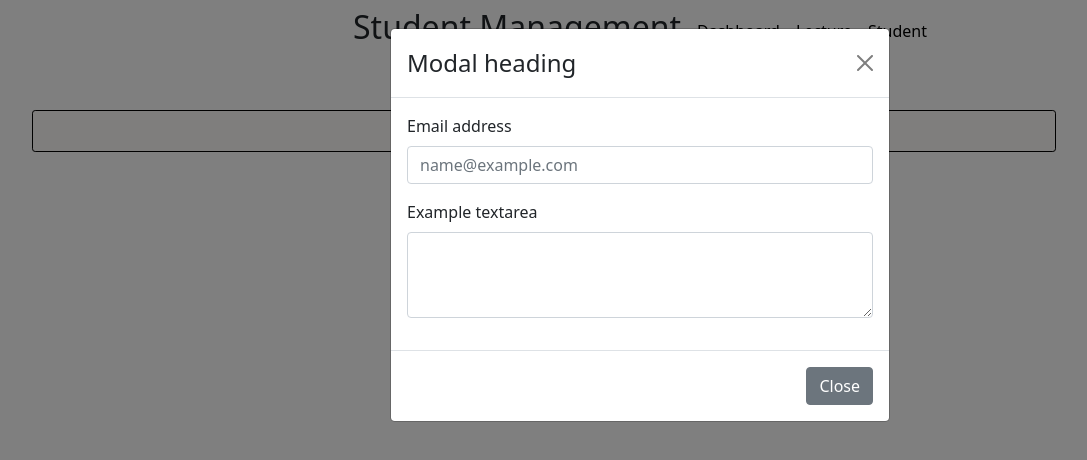
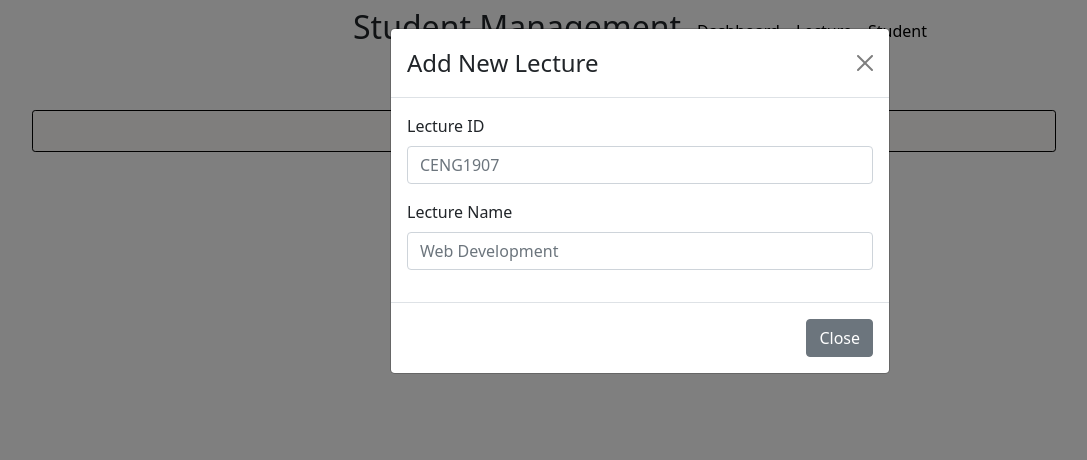
Before and after one commit to tugbayilmaz01/student-management, a React (Create React App) app: page / in a window 1280 px wide. Both pictures are taken after a click on the button "Add New Lecture". Shown: the top 460 px of the page, without its empty margins (0-1087 px from the left). Built offline with nearby package versions, Linux system fonts and the light colour scheme.

Commit message:
fix(modal): lecture modal fixed

```diff
--- a/src/components/LectureModal.js
+++ b/src/components/LectureModal.js
@@ -8,24 +8,21 @@ function LectureModal(props) {
     <>
       <Modal show={true} onHide={props.handleClose}>
         <Modal.Header closeButton>
-          <Modal.Title>Modal heading</Modal.Title>
+          <Modal.Title>Add New Lecture</Modal.Title>
         </Modal.Header>
         <Modal.Body>
           <Form>
             <Form.Group className="mb-3" controlId="exampleForm.ControlInput1">
-              <Form.Label>Email address</Form.Label>
+              <Form.Label>Lecture ID</Form.Label>
+              <Form.Control type="text" placeholder="CENG1907" autoFocus />
+            </Form.Group>
+            <Form.Group className="mb-3" controlId="exampleForm.ControlInput1">
+              <Form.Label>Lecture Name</Form.Label>
               <Form.Control
-                type="email"
-                placeholder="name@example.com"
+                type="text"
+                placeholder="Web Development"
                 autoFocus
               />
-            </Form.Group>
-            <Form.Group
-              className="mb-3"
-              controlId="exampleForm.ControlTextarea1"
-            >
-              <Form.Label>Example textarea</Form.Label>
-              <Form.Control as="textarea" rows={3} />
             </Form.Group>
           </Form>
         </Modal.Body>
```
